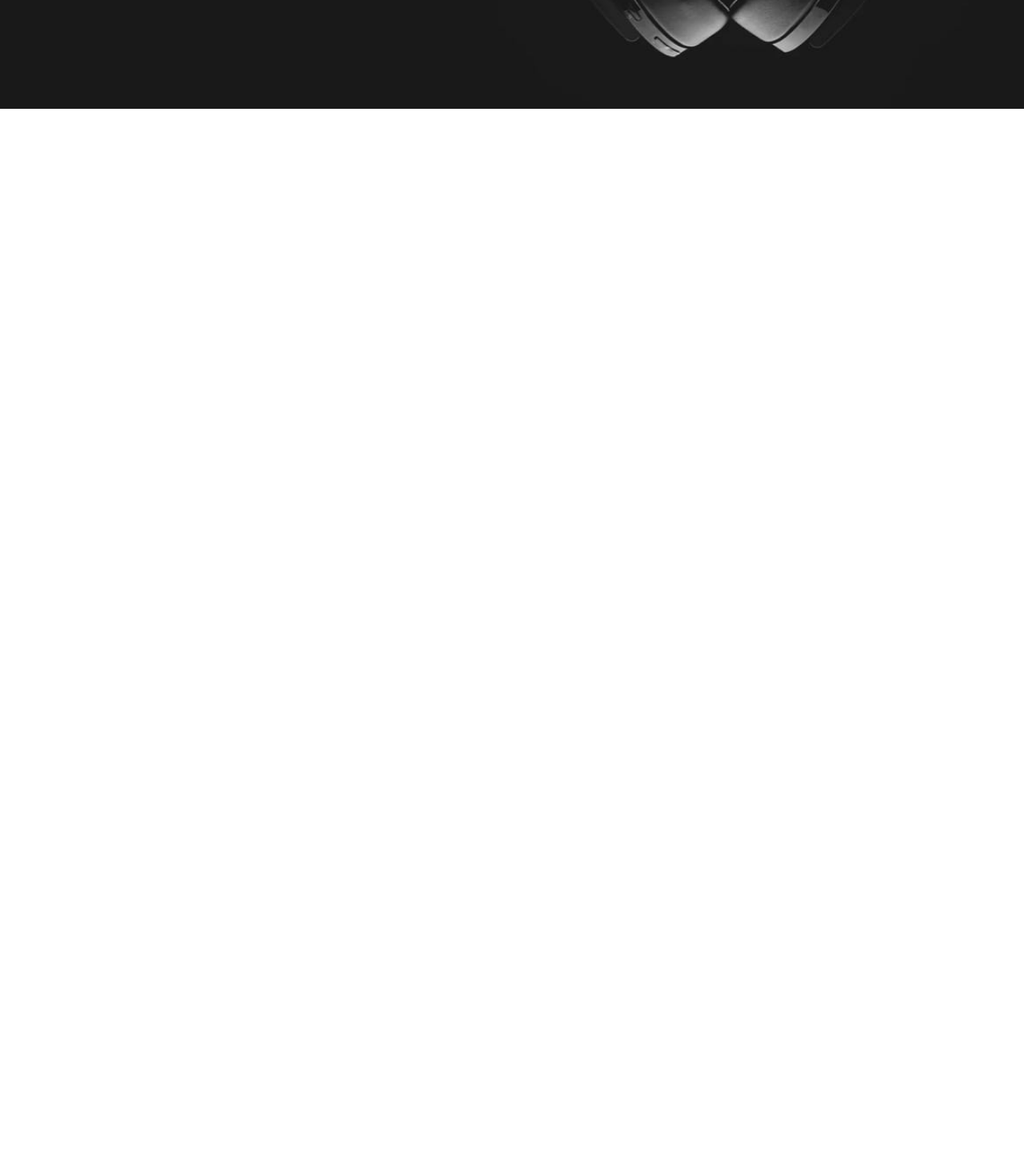
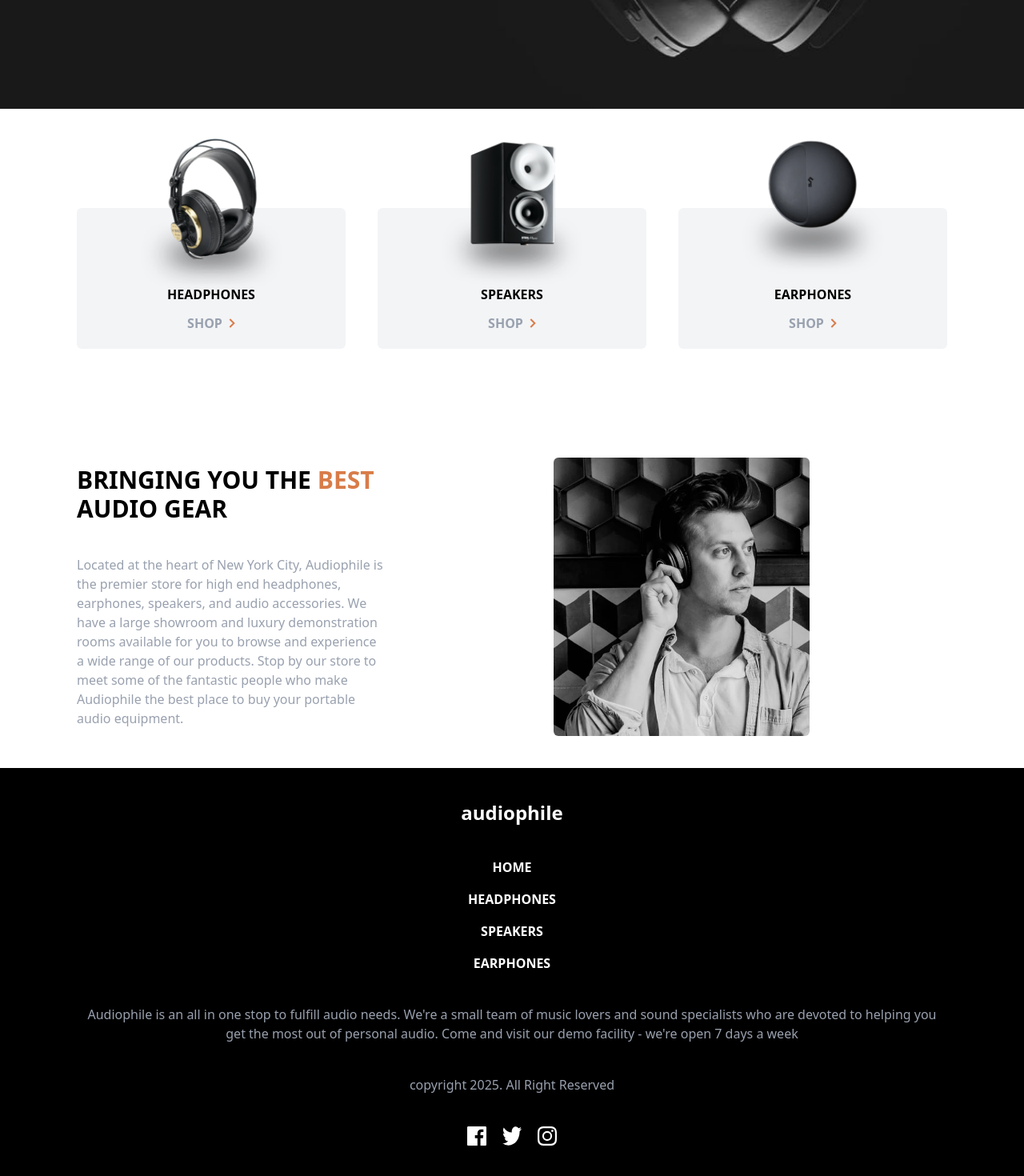
Before and after one commit to FrancoRaymond/audiophile, a React (Vite) app: page / in a window 1280 px wide. Shown: the part 664-2134 px from the top of the page at 80% size. Before the commit the page ends 800 px from the top, so only its background shows below. Built offline with nearby package versions, Linux system fonts and the light colour scheme.

Commit message:
added homepage hero mark-up,category section and footer

```diff
--- a/src/App.jsx
+++ b/src/App.jsx
@@ -7,6 +7,7 @@ import Headphones from './pages/Headphones'
 import Speakers from './pages/Speakers'
 import Earphones from './pages/Earphones'
 import Checkout from './pages/Checkout'
+import Footer from './components/Footer'
 
 function App() {
 
@@ -20,6 +21,7 @@ function App() {
         <Route path='/earphones' element={<Earphones />}/>
         <Route path='/checkout' element={<Checkout />}/>
       </Routes>
+      <Footer />
     </AppProvider>
   )
 }
--- /dev/null
+++ b/src/components/Footer.jsx
@@ -0,0 +1,28 @@
+import React from 'react'
+import { Link } from 'react-router-dom'
+import facebook from '../assets/shared/icon-facebook.svg'
+import twitter from '../assets/shared/icon-twitter.svg'
+import instagram from '../assets/shared/icon-instagram.svg'
+
+const Footer = () => {
+  return (
+    <div className='text-white w-full bg-black flex flex-col gap-10 justify-center text-center items-center py-10 px-2 sm:px-5 md:px-10 lg:px-24'>
+    <Link to="/" className="text-2xl font-bold">audiophile</Link>
+    <div className='flex flex-col gap-4 mx-auto font-semibold'>
+        <Link to="/">HOME</Link>
+        <Link to="/headphones">HEADPHONES</Link>
+        <Link to="/speakers">SPEAKERS</Link>
+        <Link to="/earphones">EARPHONES</Link>
+    </div>
+    <p className='text-gray-400'>Audiophile is an all in one stop to fulfill audio needs. We're a small team of music lovers and sound specialists who are devoted to helping you get the most out of personal audio. Come and visit our demo facility - we're open 7 days a week</p>
+    <p className='text-gray-400'>copyright {new Date().getFullYear()}. All Right Reserved</p>
+    <div className='flex gap-5'>
+        <img src={facebook} alt="fb" />
+        <img src={twitter} alt="twit" />
+        <img src={instagram} alt="insta" />
+    </div>
+  </div>
+  )
+}
+
+export default Footer
--- a/src/components/Navbar.jsx
+++ b/src/components/Navbar.jsx
@@ -27,7 +27,7 @@ const Navbar = () => {
   }
 
   return (
-    <div className='text-white w-full border-b border-gray-400 bg-black flex justify-between items-center py-3 px-2 sm:px-5 md:px-10 lg:px-24 fixed top-0'>
+    <div className='text-white w-full border-b border-gray-400 bg-black z-50 flex justify-between items-center py-3 px-2 sm:px-5 md:px-10 lg:px-24 fixed top-0'>
       <Link onClick={closeMenu} to="/" className="text-2xl font-bold">audiophile</Link>
       <nav className={`${size < 640 ? menuOpen ? 'absolute block bg-black top-14 p-7 left-0 right-0 mx-auto max-w-[90%]' : 'hidden' : ''}`}>
         <ul className={`flex gap-8 ${size < 640 ? 'flex-col items-center' : 'flex-row'}`}>
--- /dev/null
+++ b/src/components/homepage/Categories.jsx
@@ -0,0 +1,31 @@
+import React from 'react'
+import { Link } from 'react-router-dom';
+import arrow from '../../assets/shared/icon-arrow-right.svg'
+import headp from '../../assets/shared/image-headphones.png'
+import earp from '../../assets/shared/image-earphones.png'
+import speakers from '../../assets/shared/image-speakers.png'
+
+const Categories = () => {
+
+  return (
+    <div className='flex py-24 flex-col gap-22 px-2 sm:px-5 md:px-10 lg:px-24 sm:flex-row sm:gap-10'>
+        <div className='relative pt-24 bg-gray-100 mx-auto w-full pb-5 mt-7 rounded-md'>
+            <img src={headp} alt="" className='absolute w-52 -top-22 -translate-x-1/2 left-1/2'/>
+            <h1 className='font-semibold text-center'>HEADPHONES</h1>
+            <Link to="/headphones" className='text-gray-400 font-semibold flex gap-2 items-center mt-3 justify-center'>SHOP <img src={arrow} alt="" className='h-3'/></Link>
+        </div>
+        <div className='relative pt-24 bg-gray-100 mx-auto w-full pb-5 mt-7 rounded-md'>
+            <img src={speakers} alt="" className='absolute w-52 -top-22 -translate-x-1/2 left-1/2'/>
+            <h1 className='font-semibold text-center'>SPEAKERS</h1>
+            <Link to="/speakers" className='text-gray-400 font-semibold flex gap-2 items-center mt-3 justify-center'>SHOP <img src={arrow} alt="" className='h-3'/></Link>
+        </div>
+        <div className='relative pt-24 bg-gray-100 mx-auto w-full pb-5 mt-7 rounded-md'>
+            <img src={earp} alt="" className='absolute w-52 -top-22 -translate-x-1/2 left-1/2'/>
+            <h1 className='font-semibold text-center'>EARPHONES</h1>
+            <Link to="/earphones" className='text-gray-400 font-semibold flex gap-2 items-center mt-3 justify-center'>SHOP <img src={arrow} alt="" className='h-3'/></Link>
+        </div>
+    </div>
+  )
+}
+
+export default Categories
--- /dev/null
+++ b/src/components/homepage/Details.jsx
@@ -0,0 +1,16 @@
+import React from 'react'
+import det from '../../assets/shared/image-best-gear.jpg'
+
+const Details = () => {
+  return (
+    <div className='flex flex-col gap-10 py-10 px-2 sm:px-5 md:px-10 lg:px-24 text-center md:flex-row-reverse md:items-center md:justify-evenly'>
+        <img src={det} alt="" className='max-w-80 mx-auto rounded-md'/>
+        <div className='max-w-96 md:text-left'>
+            <h1 className='text-black font-semibold text-3xl'>BRINGING YOU THE <span className='text-[#d87c49]'>BEST</span> AUDIO GEAR</h1>
+            <p className='text-gray-400 mt-10'>Located at the heart of New York City, Audiophile is the premier store for high end headphones, earphones, speakers, and audio accessories. We have a large showroom and luxury demonstration rooms available for you to browse and experience a wide range of our products. Stop by our store to meet some of the fantastic people who make Audiophile the best place to buy your portable audio equipment.</p>
+        </div>
+    </div>
+  )
+}
+
+export default Details
--- a/src/components/homepage/HeroSection.jsx
+++ b/src/components/homepage/HeroSection.jsx
@@ -1,16 +1,13 @@
 import React from 'react'
-import data from '../../assets/data/data.json'
-
 
 const HeroSection = () => {
 
   return (
-    <div className={`homeHeroSection min-h-screen bg-cover bg-center flex flex-col items-center justify-center`}>
+    <div className={`homeHeroSection min-h-screen bg-cover bg-center flex flex-col items-center px-2 sm:px-5 md:px-10 lg:px-24 justify-center`}>
         <h1 className='text-gray-400 text-lg tracking-widest'>NEW PRODUCT</h1>
-        {
-            console.log(data.find(item => item.name.includes('XX99 MARK ')))
-        }
-
+        <h2 className='text-5xl font-bold text-white flex text-center mt-5'>XX99 MARK || HEADPHONE</h2>
+        <p className='text-gray-300 max-w-[330px] text-center text-lg mt-4'>Experience natural, lifelike audio and exceptionl build quality made for the passionate music enthusiast.</p>
+        <button className='text-white bg-[#d87c49] font-semibold px-12 py-3 mt-4 cursor-pointer'>SEE PRODUCT</button>
     </div>
   )
 }
--- a/src/context/context.jsx
+++ b/src/context/context.jsx
@@ -1,4 +1,4 @@
-import React, { createContext, useContext, useState } from "react";
+import React, { createContext, useContext, useEffect, useState } from "react";
 
 const AppContext = createContext();
 
@@ -21,6 +21,8 @@ const AppProvider = ({ children }) => {
     }
   ])
 
+
+
   return (
     <AppContext.Provider
       value={
--- a/src/pages/Home.jsx
+++ b/src/pages/Home.jsx
@@ -1,10 +1,15 @@
 import React from 'react'
 import HeroSection from '../components/homepage/HeroSection'
+import Categories from '../components/homepage/Categories'
+import Details from '../components/homepage/Details'
 
 const Home = () => {
   return (
     <div className='min-h-screen'>
       <HeroSection />
+      <Categories />
+      <Details />
+
 
     </div>
   )
```
